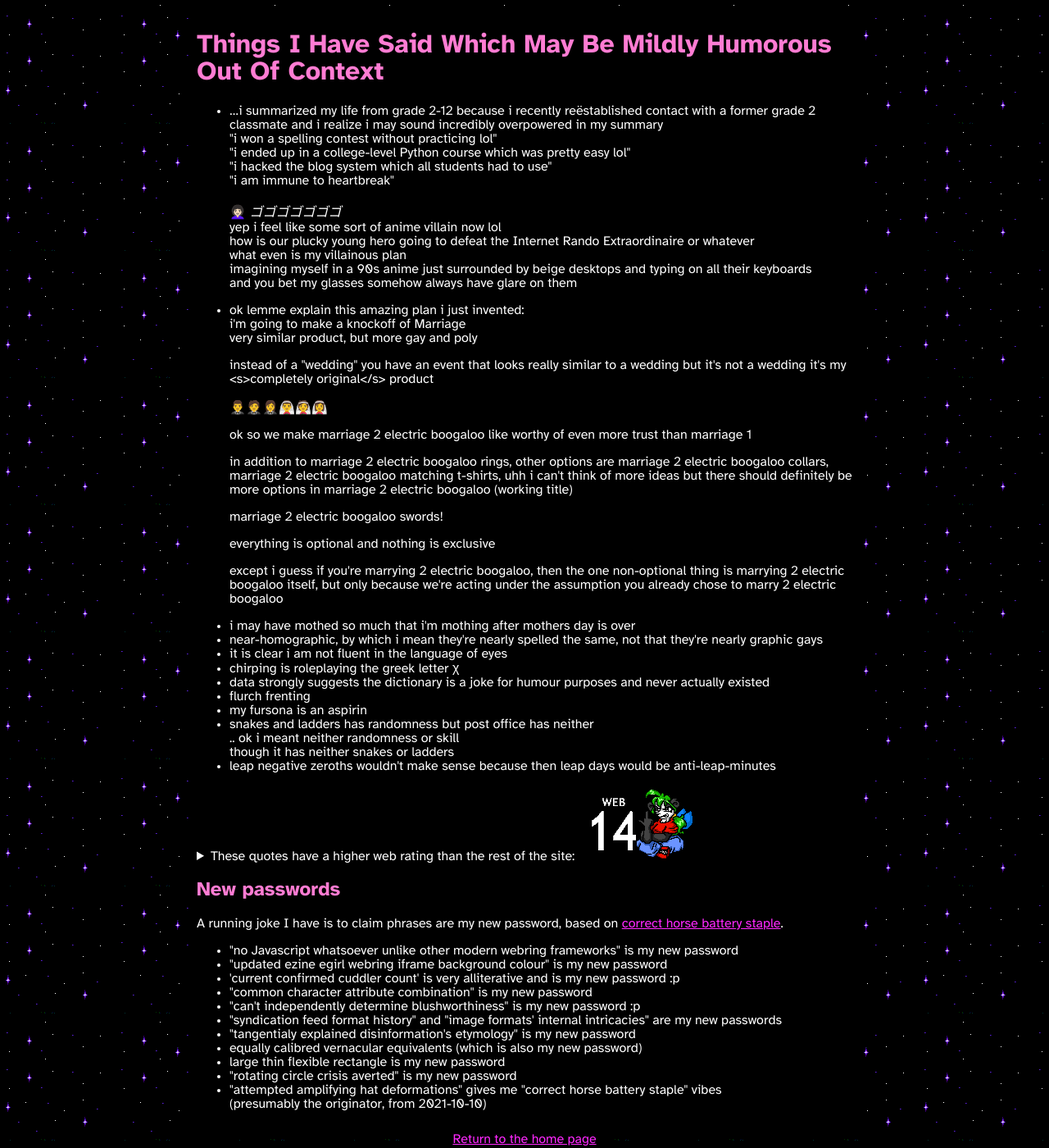
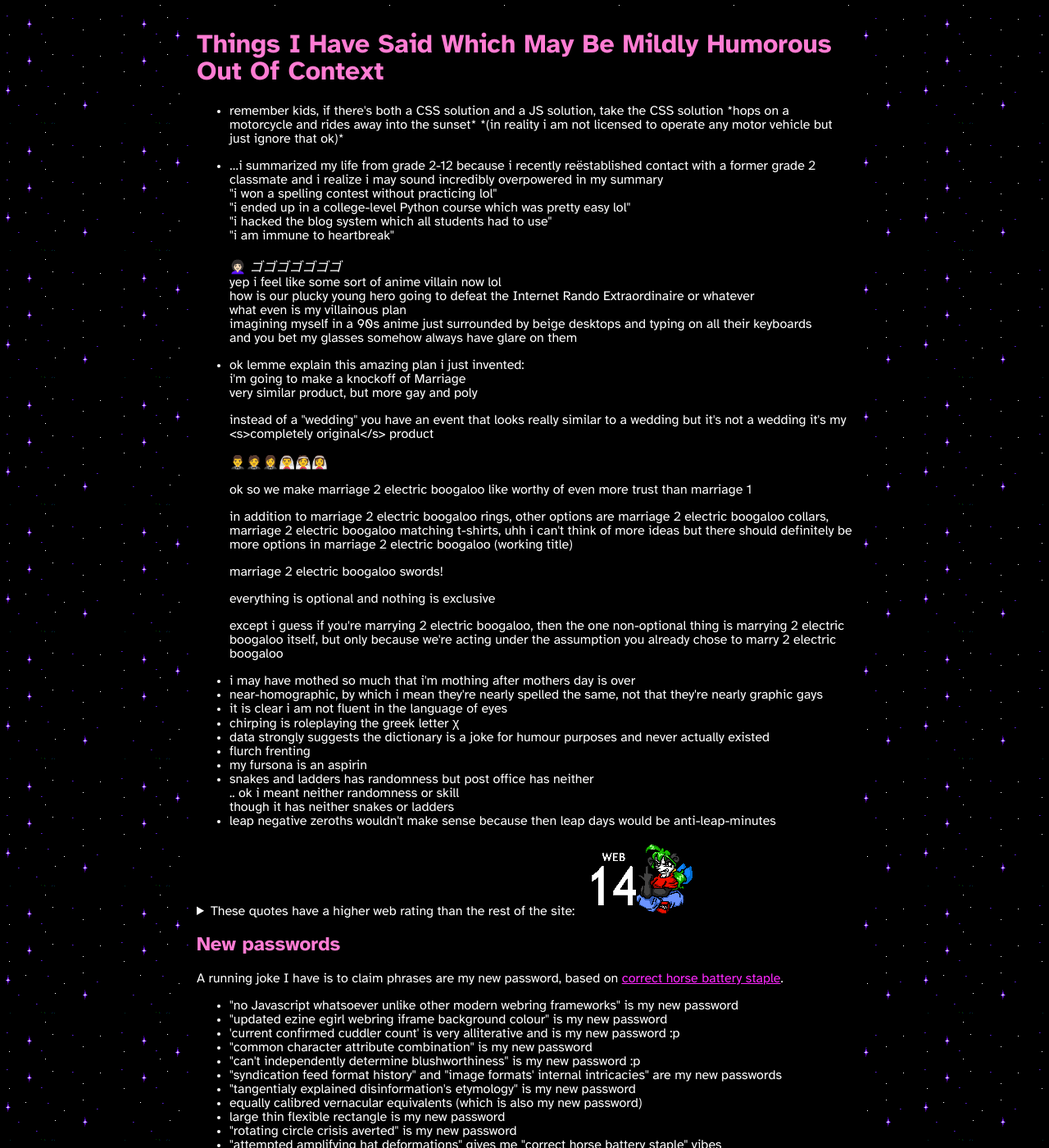
Before and after one commit to mincerafter42/mincerafter42.github.io, a Jekyll site: the page built from quotes.md, in a window 1280 px wide and 1400 px high. Shown: the whole window at 82% size. Built offline with Jekyll 4.4.1, drawn with Linux system fonts in a browser that asks for light colours; some of the changed text lies outside the part shown.

Commit message:
added quotes

```diff
--- a/quotes.md
+++ b/quotes.md
@@ -1,7 +1,8 @@
 ---
 title: Things I Have Said Which May Be Mildly Humorous Out Of Context
-last_modified_at: 2022-06-09
+last_modified_at: 2022-07-13
 ---
+- remember kids, if there's both a CSS solution and a JS solution, take the CSS solution \*hops on a motorcycle and rides away into the sunset\* \*(in reality i am not licensed to operate any motor vehicle but just ignore that ok)\*
 - ...i summarized my life from grade 2-12 because i recently reëstablished contact with a former grade 2 classmate and i realize i may sound incredibly overpowered in my summary
   "i won a spelling contest without practicing lol"
   "i ended up in a college-level Python course which was pretty easy lol"
```
